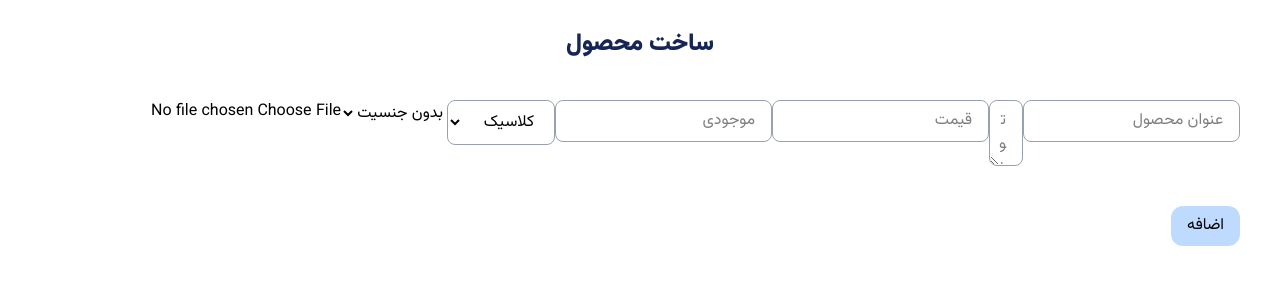
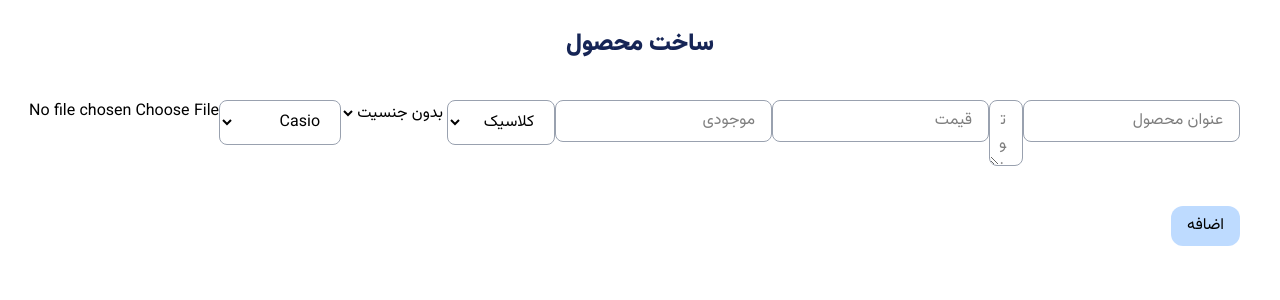
Before and after one commit to furozesh/watch-store-app, a Next.js app in the folder client/: page /admin/products/create in a window 1280 px wide. Shown: the top 300 px of the page. Built offline with nearby package versions, Linux system fonts and the light colour scheme.

Commit message:
brands filter completed.

```diff
--- a/client/src/app/admin/products/create/page.tsx
+++ b/client/src/app/admin/products/create/page.tsx
@@ -15,6 +15,7 @@ export default function CreateProductPage(){
     const [category , setCategory] = useState("classic")
     const [image , setImage] = useState<File | null>(null)
     const [gender , setGender] = useState("unisex")
+    const [brand, setBrand] = useState("Casio");
     useEffect(() => {
         if(productId){
             fetchProduct()
@@ -32,7 +33,8 @@ export default function CreateProductPage(){
                         price,
                         stock,
                         category,
-                        gender
+                        gender,
+                        brand
                     },
                     {
                         headers: {
@@ -50,6 +52,7 @@ export default function CreateProductPage(){
             formData.append("stock" , stock)
             formData.append("category" , category)
             formData.append("gender", gender)
+            formData.append("brand", brand)
             if (!image) {
                 alert("هیچ فایلی انتخاب نشده");
                 return;
@@ -72,7 +75,6 @@ export default function CreateProductPage(){
         }
     }
     const fetchProduct = async () => {
-        console.log("fetchinh product...")
         try{
             const res = await axios.get(`http://localhost:5000/api/products/${productId}`)
             console.log(res.data)
@@ -82,6 +84,7 @@ export default function CreateProductPage(){
             setStock(String(res.data.stock))
             setCategory(res.data.category)
             setGender(res.data.gender)
+            setBrand(res.data.brand)
         }
         catch(error){
             console.log(error)
@@ -118,6 +121,31 @@ export default function CreateProductPage(){
                         بدون جنسیت
                     </option>
                 </select>
+                <select
+                    value={brand}
+                    onChange={(e) => setBrand(e.target.value)}
+                    className="border border-gray-400 rounded-lg text-right px-4 py-2"
+                >
+                    <option value="Casio">
+                        Casio
+                    </option>
+                    <option value="Rolex">
+                        Rolex
+                    </option>
+                    <option value="Seiko">
+                        Seiko
+                    </option>
+                    <option value="Citizen">
+                        Citizen
+                    </option>
+                    <option value="Apple">
+                        Apple
+                    </option>
+                    <option value="Samsung">
+                        Samsung
+                    </option>
+
+                </select>
                 <input type="file" onChange={(e: React.ChangeEvent<HTMLInputElement>) => {
                     if(e.target.files && e.target.files.length > 0){
                         setImage(e.target.files[0])
--- a/client/src/app/admin/products/page.tsx
+++ b/client/src/app/admin/products/page.tsx
@@ -14,7 +14,7 @@ export default function AdminPRoductsPage () {
     const fetchProducts = async() => {
         try{
             const res = await axios.get("http://localhost:5000/api/products")
-            setProducts(res.data)
+            setProducts(res.data.products)
         }
         catch(error){
             console.log(error)
--- a/client/src/app/layout.tsx
+++ b/client/src/app/layout.tsx
@@ -1,3 +1,4 @@
+import { SearchProvider } from "@/context/SearchContext"
 import "./globals.css"
 export default function RootLayout({
   children,
@@ -6,7 +7,11 @@ export default function RootLayout({
 }) {
   return (
     <html lang="en">
-      <body>{children}</body>
+      <body>
+        <SearchProvider>
+          {children}
+        </SearchProvider>
+      </body>
     </html>
   )
 }
--- a/client/src/app/page.tsx
+++ b/client/src/app/page.tsx
@@ -7,6 +7,7 @@ import ProductCard from "@/components/product/ProductCard";
 import Link from "next/link";
 import Navbar from "@/components/Navbar";
 import useProductFilters from "@/hooks/useProductFilter";
+import { useSearch } from "@/context/SearchContext";
 
 export default function HomePage() {
   const [products, setProducts] = useState<Product[]>([]);
@@ -15,7 +16,7 @@ export default function HomePage() {
   const [error, setError] = useState<string>("");
   const [searchLoading ,setSearchLoading] = useState(false);
   const {page, search, updateParam, category, gender, brand, minPrice, maxPrice, inStock, discount, resetFilters} = useProductFilters()
-
+  const {isSearching , setIsSearching} = useSearch()
   useEffect(() => {
     fetchProducts()
   }, [category , gender, search, page, minPrice, maxPrice, brand, discount, inStock])
@@ -47,6 +48,7 @@ export default function HomePage() {
       setError("خطا در دریافت محصولات");
     } finally {
       setLoading(false);
+      setIsSearching(false)
     }
   };
 
@@ -112,6 +114,39 @@ export default function HomePage() {
           </option>
 
         </select>
+        <select
+          value={brand}
+          onChange={(e) => updateParam("brand", e.target.value)}
+          className="border p-2 rounded"
+        >
+          <option value="">
+              همه برندها
+          </option>
+
+          <option value="Casio">
+              Casio
+          </option>
+
+          <option value="Rolex">
+              Rolex
+          </option>
+
+          <option value="Seiko">
+              Seiko
+          </option>
+
+          <option value="Citizen">
+              Citizen
+          </option>
+
+          <option value="Apple">
+              Apple
+          </option>
+
+          <option value="Samsung">
+              Samsung
+          </option>
+        </select>
       </div>
       {loading && (
         <div className="fixed inset-0 bg-black/20 backdrop-blur-sm flex items-center justify-center z-50">
@@ -119,13 +154,10 @@ export default function HomePage() {
         </div>
       )}
       <div
-        className={`
-          grid grid-cols-1 md:grid-cols-3 gap-6
-          transition-all duration-300
-          ${loading ? "opacity-40 pointer-events-none blur-sm" : "opacity-100"}
-        `}
-        >
-
+        className={`grid grid-cols-1 md:grid-cols-3 gap-6 transition-all duration-300 ${isSearching ? "opacity-40 pointer-events-none" : ""}`}>
+        {isSearching && (
+          <div className="fixed inset-0 bg-black/10 z-40 pointer-events-none"/>
+        )}
         {products.map((product) => (
           <Link href={`/products/${product._id}`} key={product._id}>
             <ProductCard
@@ -135,7 +167,19 @@ export default function HomePage() {
           </Link>
         ))}
       </div>
-
+      {products.length === 0 && !loading && (
+        <div className="text-center py-20">
+          <h2 className="text-2xl font-bold">
+              محصولی پیدا نشد
+          </h2>
+          <button
+              onClick={resetFilters}
+              className="mt-5 bg-blue-600 text-white px-5 py-2 rounded-lg"
+          >
+              حذف فیلترها
+          </button>
+        </div>
+      )}
       <div className="flex justify-center gap-2 mt-10">
 
         <button
--- a/client/src/components/SearchBox.tsx
+++ b/client/src/components/SearchBox.tsx
@@ -1,20 +1,26 @@
 "use client"
 
+import { useSearch } from "@/context/SearchContext";
 import useProductFilters from "@/hooks/useProductFilter";
 import { useEffect, useState } from "react"
+import useDebounce from "@/hooks/useDebounce";
 export default function SearchBox() {
+    const {isSearching, setIsSearching} = useSearch()
     const {search , updateParam} = useProductFilters()
     const [query , setQuery] = useState(search)
+    const debouncedQuery = useDebounce(query, 600);
     useEffect(() => {
-    if (query === search) return;
-
-    const timeout = setTimeout(() => {
-        updateParam("search", query);
-    }, 2000);
-
-    return () => clearTimeout(timeout);
-
-}, [query, search]);
+      if (query !== search) {
+      setIsSearching(true);
+    }
+    }, [query]);
+    useEffect(() => {
+      if (debouncedQuery === search) return;
+      updateParam("search", debouncedQuery);
+    }, [debouncedQuery]);
+    useEffect(() => {
+      setQuery(search);
+    }, [search]);
 
   return (
     <div className="relative w-96">
@@ -24,6 +30,11 @@ export default function SearchBox() {
         value={query}
         onChange={(e) => setQuery(e.target.value)}
       />
+      {isSearching && (
+        <div className="absolute right-3 top-1/2 -translate-y-1/2">
+          <div className="w-5 h-5 border-2 border-blue-500 border-t-transparent rounded-full animate-spin" />
+        </div>
+      )}
     </div>
   )
 }
--- /dev/null
+++ b/client/src/context/SearchContext.tsx
@@ -0,0 +1,40 @@
+"use client";
+
+import { createContext, useContext, useState, ReactNode } from "react";
+
+interface SearchContextType {
+  isSearching: boolean;
+  setIsSearching: (value: boolean) => void;
+}
+
+const SearchContext = createContext<SearchContextType | null>(null);
+
+export function SearchProvider({
+  children,
+}: {
+  children: ReactNode;
+}) {
+  const [isSearching, setIsSearching] = useState(false);
+  return (
+    <SearchContext.Provider
+      value={{
+        isSearching,
+        setIsSearching,
+      }}
+    >
+      {children}
+    </SearchContext.Provider>
+  );
+}
+
+export function useSearch() {
+  const context = useContext(SearchContext);
+
+  if (!context) {
+    throw new Error(
+      "useSearch must be used inside SearchProvider"
+    );
+  }
+
+  return context;
+}
--- /dev/null
+++ b/client/src/hooks/useDebounce.ts
@@ -0,0 +1,19 @@
+"use client";
+import { useEffect, useState } from "react";
+export default function useDebounce<T>(
+  value: T,
+  delay: number
+) {
+  const [debouncedValue, setDebouncedValue] =
+    useState(value);
+
+  useEffect(() => {
+    const timer = setTimeout(() => {
+      setDebouncedValue(value);
+    }, delay);
+
+    return () => clearTimeout(timer);
+  }, [value, delay]);
+
+  return debouncedValue;
+}
```
Also changed, not shown: 1 other file (tests, documents, lock files or other folders).
